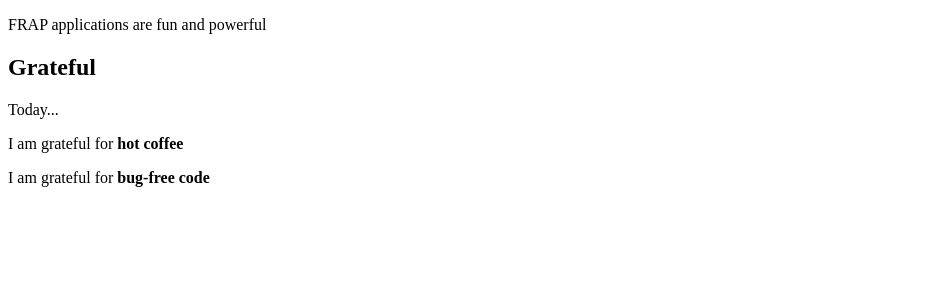
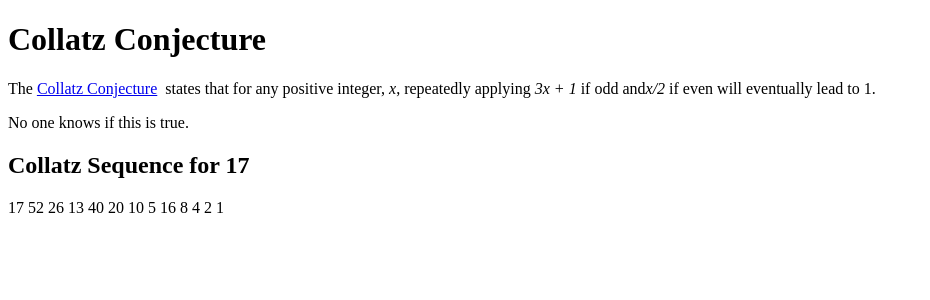
Before and after one commit to socratecha/frapbook-v1.0-react1, a React (Create React App) app: page / in a window 1280 px wide. Shown: the top 300 px of the page, without its empty margins (0-930 px from the left). Built offline with nearby package versions, Linux system fonts and the light colour scheme.

Commit message:
Render with computation

```diff
--- a/src/App.js
+++ b/src/App.js
@@ -1,23 +1,25 @@
 import React, { Component } from 'react';
 
-class Thing1 extends Component {
+class Collatz extends Component {
     render() {
-        const { title, children } = this.props;
+        const { number } = this.props;
+
+        // WARNING: This code reruns with every rendering
+        let x = number;
+        let outputString = x.toString();
+        while (typeof x == 'number' && x !== 1) {
+            if ((x % 2) === 1) {
+                x = 3*x + 1;
+            } else {
+                x = x/2;
+            };
+            outputString += ' ' + x;
+        };
+
         return (
-            <div className="Thing1">
-              <h2>{title}</h2>
-              { children }
-            </div>
-        );
-    }
-}
-
-class Thing2 extends Component {
-    render() {
-        const { gratitude } = this.props;
-        return (
-            <div className="Thing2">
-              <p>I am grateful for <strong>{ gratitude }</strong></p>
+            <div className="Collatz">
+              <h2>Collatz Sequence for {number}</h2>
+              <p>{ outputString }</p>
             </div>
         );
     }
@@ -25,15 +27,21 @@
 
 class App extends Component {
     render() {
+        const number = 17;
+        const wikilink = 'https://en.wikipedia.org/wiki/Collatz_conjecture';
+
 	return (
 	    <div className="App">
-	      <p>FRAP applications are fun and powerful</p>
-              <Thing1 title="Grateful">Today...</Thing1>
-              <Thing2 gratitude="hot coffee" />
-              <Thing2 gratitude="bug-free code" />
+	      <h1>Collatz Conjecture</h1>
+                <p>The <a href={wikilink}>Collatz Conjecture</a>&nbsp;
+                states that for any positive integer, <i>x</i>,
+                repeatedly applying <i>3x + 1</i> if odd and
+                <i>x/2</i> if even will eventually lead to 1.</p>
+              <p>No one knows if this is true.</p>
+
+              <Collatz number={number} />
 	    </div>
 	);
     }
 }
-
 export default App;
```
